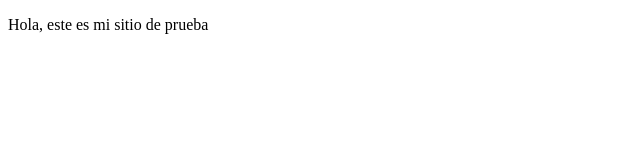
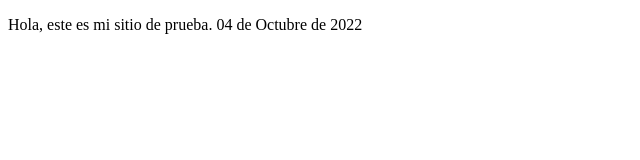
Before and after one commit to chavezmanuel84/proyectoDemoCursoPrework, a plain HTML site: page index.html in a window 1280 px wide. Shown: the whole page, without its empty margins (0-640 px from the left). Drawn offline with Linux system fonts and the light colour scheme.

Commit message:
Cambios, agregamos fecha

```diff
--- a/index.html
+++ b/index.html
@@ -8,7 +8,8 @@
 </head>
 <body>
     <p>
-        Hola, este es mi sitio de prueba
+        Hola, este es mi sitio de prueba.
+        04 de Octubre de 2022
     </p>
 
 
```
